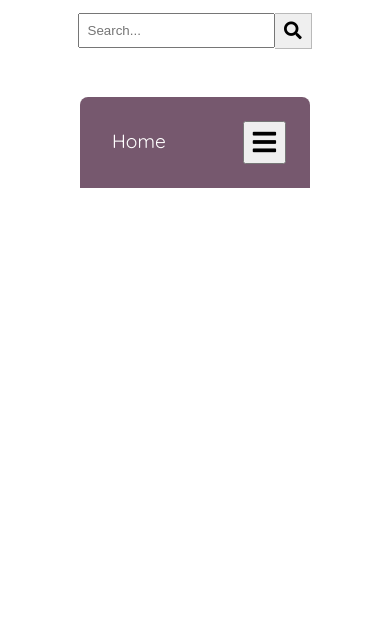
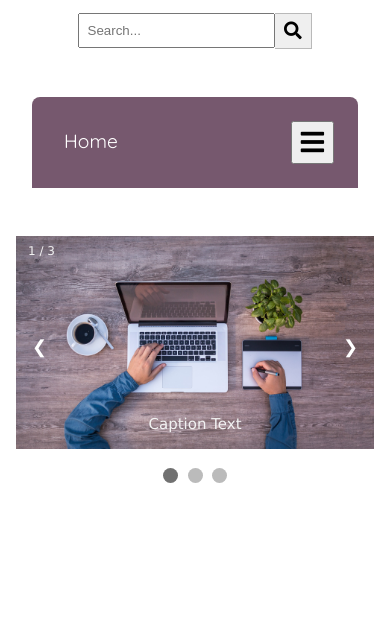
Before and after one commit to rakibul2010islam/Website2, a plain HTML site: page index.html in a window 390 px wide. Shown: the part 209-844 px from the top of the page. Drawn offline with nearby package versions, Linux system fonts and the light colour scheme.

Commit message:
sliderAdded

```diff
--- a/index.html
+++ b/index.html
@@ -55,19 +55,55 @@
 				      <a href="#">Link 3</a>
 				    </div>
 			  	</li>
+			  	<li><button class="hamburgerButton"><i class="fas fa-bars fa-2x"></i></button></li>
 			</ul>
 
 		</nav>
 
-		<section class="pseudoNav">
-			<ul>
-				<li><a href="#">Home</a></li>
-				<li><button class="hamburgerButton"><i class="fas fa-bars fa-2x"></i></button></li>
-			</ul>
-		</section>
 	</header>
 
+	<!-- W3School Slider codes -->
 
-<script src="script.js"></script>
+	<section class="main-slider">
+		<div class="slideshow-container">
+
+			<div class="mySlides fade">
+			  <div class="numbertext">1 / 3</div>
+			  <img src="img/laptop.jpg" style="width:100%">
+			  <div class="text">Caption Text</div>
+			</div>
+
+			<div class="mySlides fade">
+			  <div class="numbertext">2 / 3</div>
+			  <img src="img/skyscraper.jpg" style="width:100%">
+			  <div class="text">Caption Two</div>
+			</div>
+
+			<div class="mySlides fade">
+			  <div class="numbertext">3 / 3</div>
+			  <img src="img/business.jpg" style="width:100%">
+			  <div class="text">Caption Three</div>
+			</div>
+
+			<a class="prev" onclick="plusSlides(-1)">&#10094;</a>
+			<a class="next" onclick="plusSlides(1)">&#10095;</a>
+
+		</div>
+
+		<br>
+
+		<div style="text-align:center">
+		  <span class="dot" onclick="currentSlide(1)"></span>
+		  <span class="dot" onclick="currentSlide(2)"></span>
+		  <span class="dot" onclick="currentSlide(3)"></span>
+		</div>
+
+	</section>
+
+	<script src="https://code.jquery.com/jquery-3.3.1.slim.min.js" integrity="sha384-q8i/X+965DzO0rT7abK41JStQIAqVgRVzpbzo5smXKp4YfRvH+8abtTE1Pi6jizo" crossorigin="anonymous"></script>
+	<script src="https://cdnjs.cloudflare.com/ajax/libs/popper.js/1.14.7/umd/popper.min.js" integrity="sha384-UO2eT0CpHqdSJQ6hJty5KVphtPhzWj9WO1clHTMGa3JDZwrnQq4sF86dIHNDz0W1" crossorigin="anonymous"></script>
+	<script src="script.js"></script>
+
+
 </body>
 </html>
--- a/script.js
+++ b/script.js
@@ -1,11 +1,35 @@
-var hmButton = document.querySelector('.hamburgerButton');
-var navBar = document.querySelector('nav');
-var navUl = navBar.querySelector('ul');
-var pseudoNav = document.querySelector('.pseudoNav');
+var navButton = document.querySelector('.hamburgerButton');
+
+navButton.addEventListener('click', function(){
+	$('nav > ul').toggleClass('navToggle');
+	$('nav > ul > li').toggleClass('navToggle');
+})
 
 
-hmButton.addEventListener("click", function(){
-	pseudoNav.style.display = "none";
-	navBar.style.display = "block";
-	navUl.style.display = "block";
-})
+// W3School slider codes............
+var slideIndex = 1;
+showSlides(slideIndex);
+
+function plusSlides(n) {
+  showSlides(slideIndex += n);
+}
+
+function currentSlide(n) {
+  showSlides(slideIndex = n);
+}
+
+function showSlides(n) {
+  var i;
+  var slides = document.getElementsByClassName("mySlides");
+  var dots = document.getElementsByClassName("dot");
+  if (n > slides.length) {slideIndex = 1}
+  if (n < 1) {slideIndex = slides.length}
+  for (i = 0; i < slides.length; i++) {
+      slides[i].style.display = "none";
+  }
+  for (i = 0; i < dots.length; i++) {
+      dots[i].className = dots[i].className.replace(" active", "");
+  }
+  slides[slideIndex-1].style.display = "block";
+  dots[slideIndex-1].className += " active";
+}
--- a/style.scss
+++ b/style.scss
@@ -150,49 +150,136 @@ nav{
 	  display: block;
 	}
 	// Dropdown codes end
-}
-
-	.pseudoNav{
+	li button{
 		display: none;
 	}
 
+	.navToggle{
+		display: block;
+	}
+
+}
+
+	// W3School slider codes................................
+	* {box-sizing: border-box}
+	body {font-family: Verdana, sans-serif; margin:0}
+	.mySlides {display: none}
+	img {vertical-align: middle;}
+
+	/* Slideshow container */
+	.slideshow-container {
+	  max-width: 1000px;
+	  position: relative;
+	  margin: auto;
+	}
+
+	/* Next & previous buttons */
+	.prev, .next {
+	  cursor: pointer;
+	  position: absolute;
+	  top: 50%;
+	  width: auto;
+	  padding: 16px;
+	  margin-top: -22px;
+	  color: white;
+	  font-weight: bold;
+	  font-size: 18px;
+	  transition: 0.6s ease;
+	  border-radius: 0 3px 3px 0;
+	  user-select: none;
+	}
+
+	/* Position the "next button" to the right */
+	.next {
+	  right: 0;
+	  border-radius: 3px 0 0 3px;
+	}
+
+	/* On hover, add a black background color with a little bit see-through */
+	.prev:hover, .next:hover {
+	  background-color: rgba(0,0,0,0.8);
+	}
+
+	/* Caption text */
+	.text {
+	  color: #f2f2f2;
+	  font-size: 15px;
+	  padding: 8px 12px;
+	  position: absolute;
+	  bottom: 8px;
+	  width: 100%;
+	  text-align: center;
+	}
+
+	/* Number text (1/3 etc) */
+	.numbertext {
+	  color: #f2f2f2;
+	  font-size: 12px;
+	  padding: 8px 12px;
+	  position: absolute;
+	  top: 0;
+	}
+
+	/* The dots/bullets/indicators */
+	.dot {
+	  cursor: pointer;
+	  height: 15px;
+	  width: 15px;
+	  margin: 0 2px;
+	  background-color: #bbb;
+	  border-radius: 50%;
+	  display: inline-block;
+	  transition: background-color 0.6s ease;
+	}
+
+	.active, .dot:hover {
+	  background-color: #717171;
+	}
+
+	/* Fading animation */
+	.fade {
+	  -webkit-animation-name: fade;
+	  -webkit-animation-duration: 1.5s;
+	  animation-name: fade;
+	  animation-duration: 1.5s;
+	}
+
+	@-webkit-keyframes fade {
+	  from {opacity: .4}
+	  to {opacity: 1}
+	}
+
+	@keyframes fade {
+	  from {opacity: .4}
+	  to {opacity: 1}
+	}
+
+	// W3School slider codes ended................................
+
+
+	.main-slider{
+		padding: 1rem;
+	}
+
+
+
+
 // Media Query Starts.............................
-@media (max-width: 850px){
-	nav{
+@media (max-width: 900px){
+	nav ul li{
 		display: none;
 	}
-	.pseudoNav{
+
+	nav ul li:first-child{
 		display: block;
-		background: #76586e;
-		margin: 2rem 5rem 1rem 5rem;
-		border-radius: .5rem .5rem 0 0;
-		ul{
-			display: flex;
-			list-style: none;
-		}
-		li{
-			padding: 1.5rem;
-		}
+	}
 
-		li:last-child{
-			margin-left: auto;
-		}
 
-		a{
-			display: inline-block;
-			padding: .5rem;
-			text-decoration: none;
-			color: white;
-			font-family: 'Oswald', sans-serif;
-			font-family: 'Quicksand', sans-serif;
-			font-size: 1.2rem;
-			&:hover{
-				color: #ff5a00;
-				text-decoration: underline;
-			}
-		}
-
+	nav ul li:last-child{
+		display: flex;
+		margin-left: auto;
 		button{
+			display: block;
 			padding: .4rem .5rem;
 			cursor: pointer;
 		}
@@ -232,6 +319,10 @@ nav{
 		}
 	}
 
+	nav{
+		margin: 1rem 3rem;
+	}
+
 }
 
 
@@ -243,4 +334,14 @@ nav{
 	.logo-and-search{
 		margin: .5rem;
 	}
+
+	nav{
+		margin: 2rem;
+	}
 }
+
+// W3School slider media query...........
+/* On smaller screens, decrease text size */
+@media only screen and (max-width: 300px) {
+  .prev, .next,.text {font-size: 11px}
+}
```
Also changed, not shown: img/business.jpg (added), img/laptop.jpg (added), img/skyscraper.jpg (added), img/skyscraper2.jpg (added), style.css, 1 other file.
